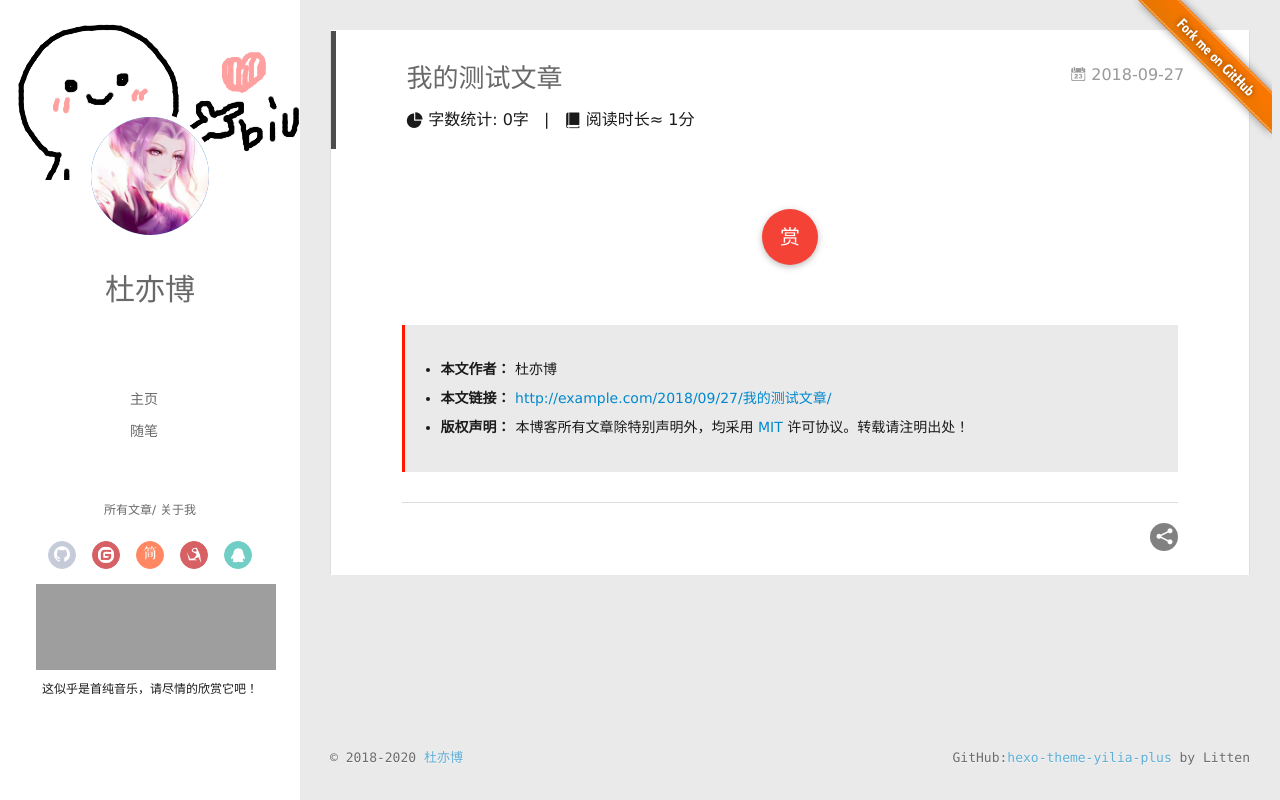
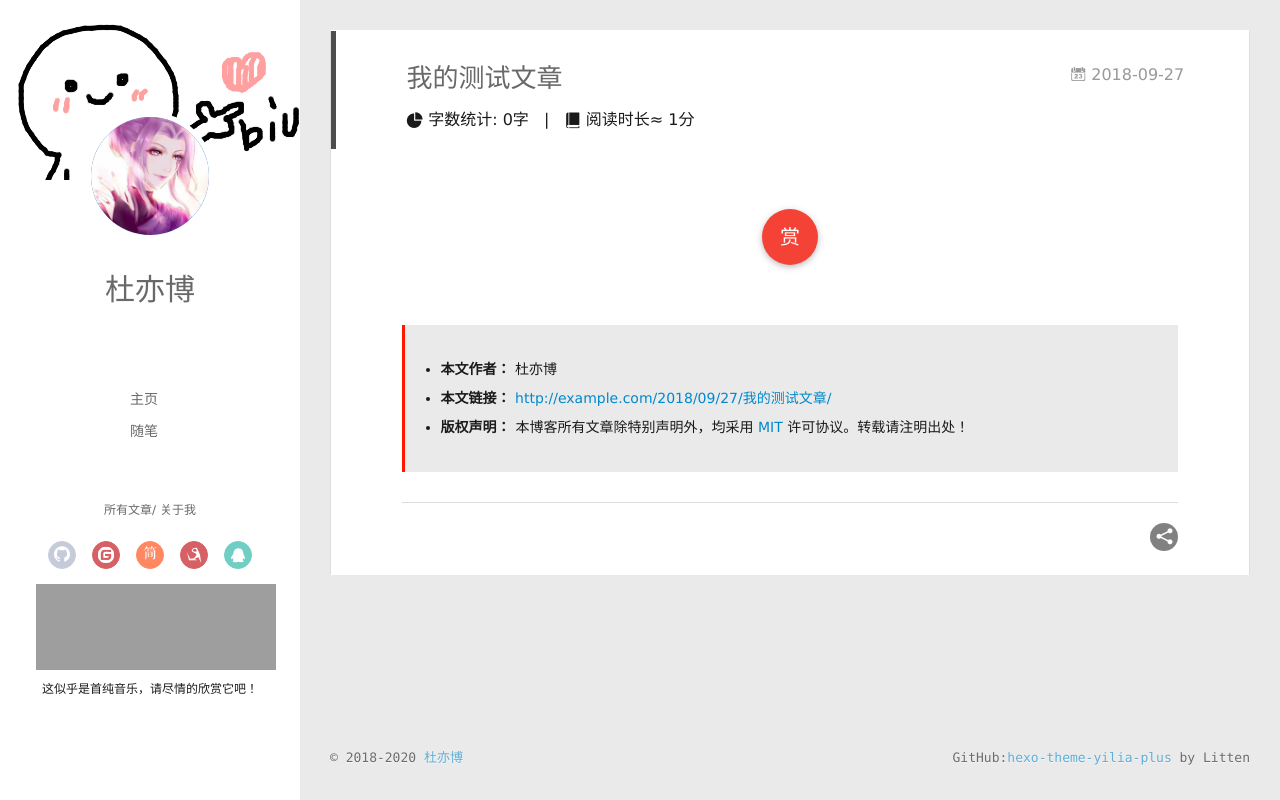
Before and after one commit to 15637953768/15637953768.github.io, a plain HTML site: page 2018/09/27/我的测试文章/index.html in a window 1280 px wide. Drawn offline with Linux system fonts and the light colour scheme; some packages are replaced by stand-ins of ours; grey boxes are pictures that could not be loaded; a script that the page names is missing.

Commit message:
Site updated: 2020-09-29 19:02:54

```diff
--- a/2018/09/27/我的测试文章/index.html
+++ b/2018/09/27/我的测试文章/index.html
@@ -123,10 +123,7 @@
     <div class="mid-col" q-class="show:isShow,hide:isShow|isFalse">
 
 
-      <a class="forkMe" style="position:absolute;z-index:999;top:0;right:0.5em;"
-        href="https://github.com/JoeyBling/hexo-theme-yilia-plus" target="_blank">
-        <img src="/img/forkme.png"
-          class="attachment-full size-full" alt="Fork me on GitHub" data-recalc-dims="1"></a>
+      <!--  -->
 
 
 <nav id="mobile-nav">
```
Also changed, not shown: archives/2018/09/index.html (+1 -4 lines), archives/2018/index.html (+1 -4 lines), archives/index.html (+1 -4 lines), index.html (+1 -4 lines).
